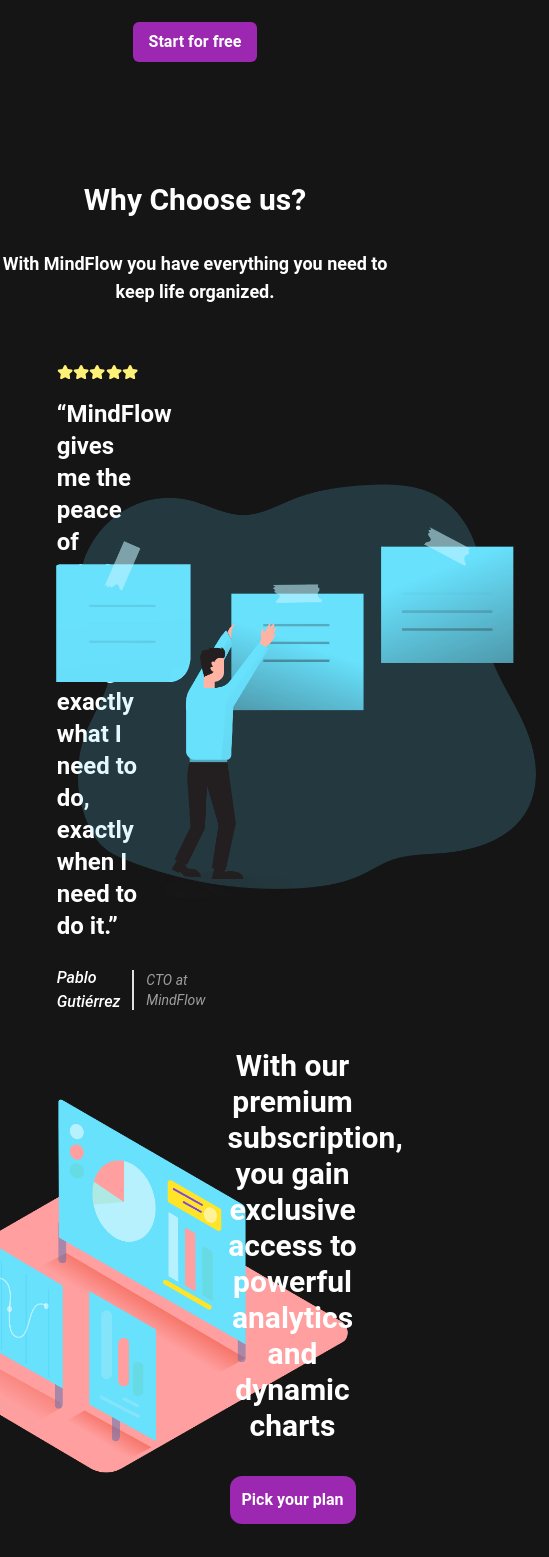
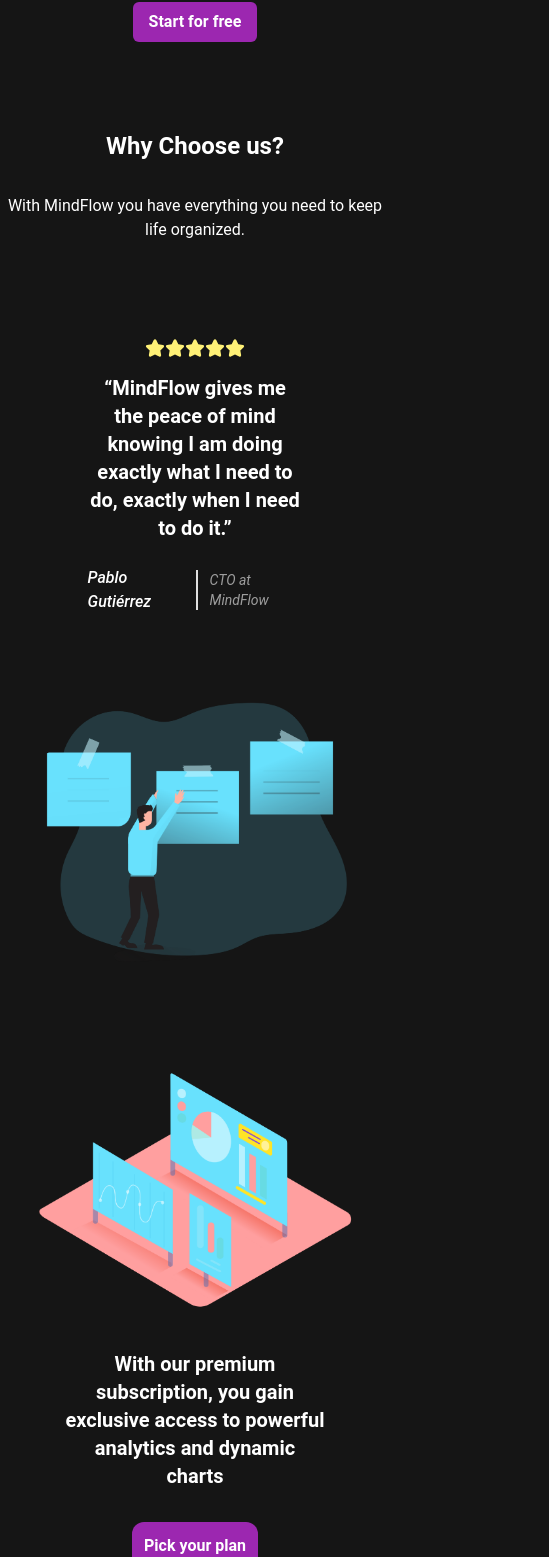
Before and after one commit to Pablog137/MindFlow, a React (Vite) app in the folder frontend/: page / in a window 390 px wide. Shown: the part 399-1956 px from the top of the page, 549 px wide, since content can reach past the window. Built offline with nearby package versions, Linux system fonts and the light colour scheme.

Commit message:
Responsive home & why us section

```diff
--- a/frontend/src/components/Hero.tsx
+++ b/frontend/src/components/Hero.tsx
@@ -5,12 +5,12 @@
         <>
             <div className="text-white grid grid-cols-12 justify-center">
                 <div className="col-span-12 mt-20 md:mt-40 flex justify-center items-center">
-                    <h1 className="text-4xl md:text-6xl  text-center gradient font-bold">
+                    <h1 className="text-3xl sm:text-4xl md:text-6xl  text-center gradient font-bold">
                         Organize your work <br /> and life
                     </h1>
                 </div>
                 <div className="col-span-12 flex justify-center items-center mt-12 p-3">
-                    <h5 className="text-lg md:text-xl text-center font-medium">
+                    <h5 className="text-md sm:text-lg md:text-xl text-center font-medium">
                         Become focused, organized, and calm with MindFlow. The
                         world’s #1 <br /> task manager and to-do list app.
                     </h5>
--- a/frontend/src/components/WhyUs.tsx
+++ b/frontend/src/components/WhyUs.tsx
@@ -6,22 +6,22 @@
     return (
         <>
             <div className="text-white mt-10 grid grid-cols-12 justify-center">
-                <div className="col-span-12 mt-20 md:mt-40 flex justify-center items-center">
-                    <h1 className="text-3xl md:text-4xl text-center font-bold">
+                <div className="col-span-12 mt-12 md:mt-40 flex justify-center items-center">
+                    <h1 className="text-2xl sm:text-3xl md:text-4xl text-center font-bold">
                         Why Choose us?
                     </h1>
                 </div>
                 <div className="col-span-12 mt-8 md:mt-16 flex justify-center items-center">
-                    <h5 className="text-lg md:text-xl text-center font-bold">
+                    <h5 className="text-md sm:text-lg md:text-xl text-center">
                         With MindFlow you have everything you need to keep life
                         organized.
                     </h5>
                 </div>
-                <div className="col-span-6 mt-10 flex justify-center items-center p-4">
-                    <div className="grid grid-cols-4">
-                        <div className="col-start-2 col-end-4">
+                <div className="col-span-12 md:col-span-6 mt-20 md:mt-10 flex justify-center items-center p-4">
+                    <div className="grid md:grid-cols-4 grid-cols-5">
+                        <div className="md:col-start-2 md:col-end-4 col-start-2 col-end-5 ">
                             <figure className="max-w-screen-md col-span-3">
-                                <div className="flex items-center mb-4 text-yellow-300">
+                                <div className="flex items-center justify-center  mb-4 text-yellow-300">
                                     <RatingStar />
                                     <RatingStar />
                                     <RatingStar />
@@ -29,13 +29,13 @@
                                     <RatingStar />
                                 </div>
                                 <blockquote>
-                                    <p className="text-2xl font-semibold text-white dark:text-white">
+                                    <p className="text-xl sm:text-2xl font-semibold text-white dark:text-white text-center">
                                         “MindFlow gives me the peace of mind
                                         knowing I am doing exactly what I need
                                         to do, exactly when I need to do it.”
                                     </p>
                                 </blockquote>
-                                <figcaption className="flex items-center mt-6 space-x-3 rtl:space-x-reverse">
+                                <figcaption className="flex items-center mt-6 space-x-3 rtl:space-x-reverse justify-center">
                                     <div className="flex items-center divide-x-2 rtl:divide-x-reverse divide-gray-300 dark:divide-gray-700">
                                         <cite className="pe-3 font-medium text-white dark:text-white">
                                             Pablo Gutiérrez
@@ -50,18 +50,26 @@
                     </div>
                 </div>
 
-                <div className="col-span-6 mt-10 flex justify-center items-center">
-                    <img src={illustration1} alt="" className="max-w-lg" />
+                <div className="col-span-12 md:col-span-6 mt-10 flex justify-center items-center">
+                    <img
+                        src={illustration1}
+                        alt=""
+                        className="max-w-xs md:max-w-lg"
+                    />
                 </div>
             </div>
-            <div className="grid grid-cols-12">
-                <div className="col-span-6 flex justify-center items-center">
-                    <img src={illustration2} alt="" className="max-w-lg" />
+            <div className="grid grid-cols-12 mt-10 sm:mt-4">
+                <div className="col-span-12 md:col-span-6 flex justify-center items-center">
+                    <img
+                        src={illustration2}
+                        alt=""
+                        className="max-w-xs md:max-w-lg"
+                    />
                 </div>
-                <div className="col-span-6 flex justify-center items-center">
+                <div className="col-span-12 md:col-span-6 flex justify-center items-center">
                     <div className="grid grid-cols-6">
                         <div className="col-start-2 col-end-6">
-                            <h3 className="text-3xl text-white text-center font-bold">
+                            <h3 className="text-xl sm:text-2xl text-white text-center font-bold">
                                 With our premium subscription, you gain
                                 exclusive access to powerful analytics and
                                 dynamic charts
```
